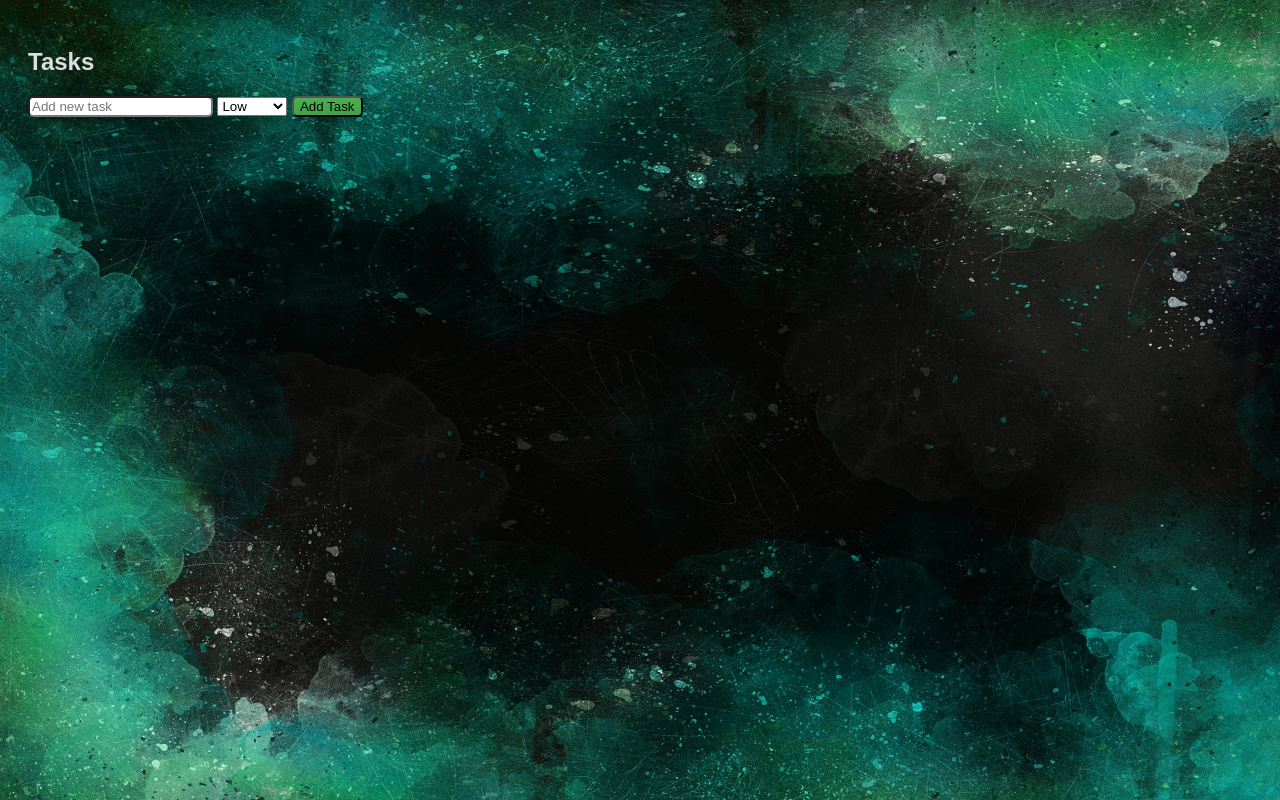
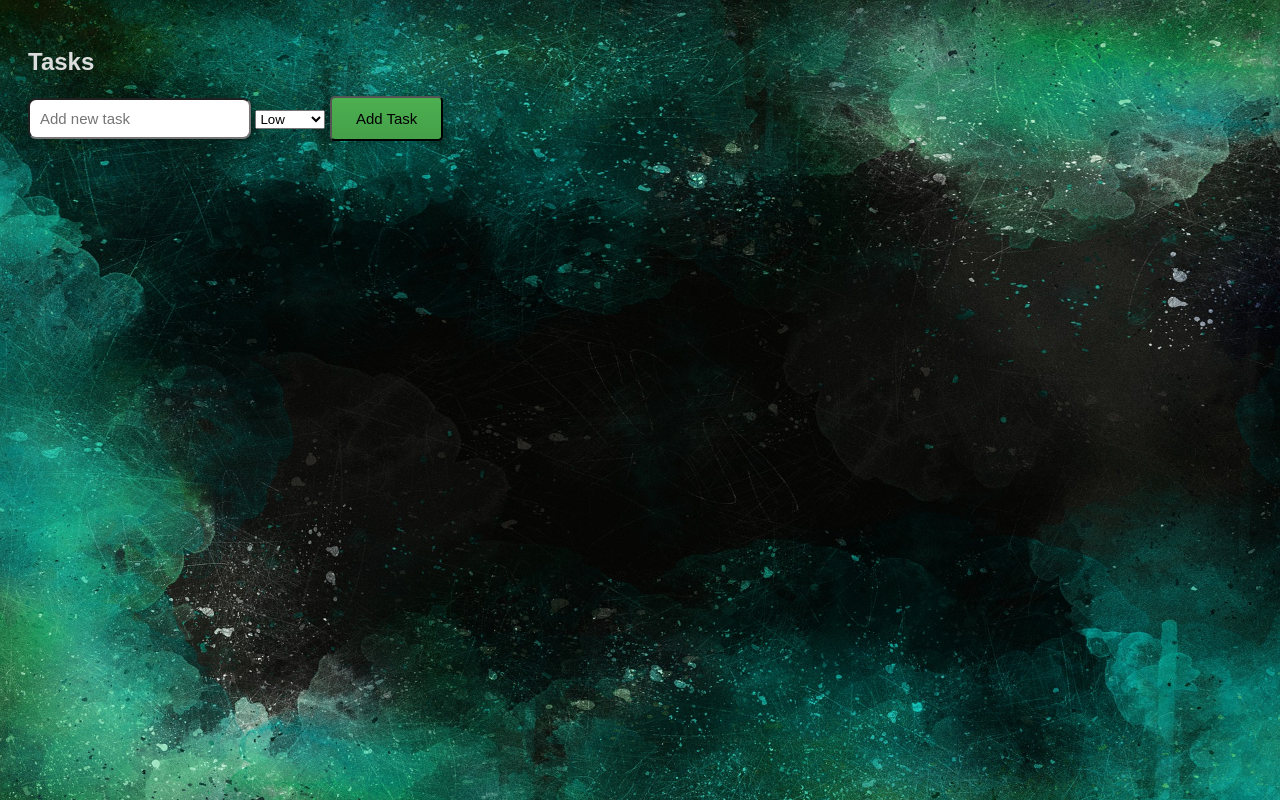
Before and after one commit to BerkeSayil/Tracker, a plain HTML site: page index.html in a window 1280 px wide. Drawn offline with Linux system fonts and the light colour scheme.

Commit message:
Fixing up the button layout
Changed up some px values to make sure the website looks better

```diff
--- a/index.html
+++ b/index.html
@@ -5,7 +5,7 @@
     <meta name="viewport" content="width=device-width, initial-scale=1.0">
     <title>Task Tracker</title>
     <style>
-        body {
+         body {
             font-family: Arial, sans-serif;
             padding: 20px;
             background-color: #222;
@@ -52,7 +52,7 @@
             background-color: #444;
             color: #ddd;
             border: none;
-            padding: 3px;
+            padding: 5px;
         }
         .task-item.high { background-color: #c00; }
         .task-item.medium { background-color: #f60; }
@@ -84,25 +84,25 @@
 
         /* New addition styles */
         #new-task {
-            border-radius: 5px; /* Adjust the radius value as desired */
+            border-radius: 8px; /* Adjust the radius value as desired */
+            font-size: 15px; /* Increase font size */
+            padding: 10px; /* Increase padding */
+            box-shadow: 2px 2px 5px rgba(0, 0, 0, 0.2); /* Adjust values as needed */
+            transition: background-color 0.3s ease; /* Adjust duration and easing as desired */
         }
 
-        #new-task {
-            box-shadow: 2px 2px 5px rgba(0, 0, 0, 0.2); /* Adjust values as needed */
-        }
-
-        #new-task {
-            transition: background-color 0.3s ease; /* Adjust duration and easing as desired */
-        }
         #new-task:hover {
             background-color: #f0f0f0; /* Change background color on hover */
         }
+
 
         #new-task-priority:hover {
             background-color: #e0e0e0; /* Example hover effect */
         }
 
         #add-task {
+            font-size: 15px; /* Increase font size */
+            padding: 12px 24px; /* Increase padding */
             background-image: linear-gradient(to bottom, #4CAF50, #45a049); /* Example gradient */
             border-radius: 5px;
             box-shadow: 2px 2px 5px rgba(0, 0, 0, 0.2);
```
